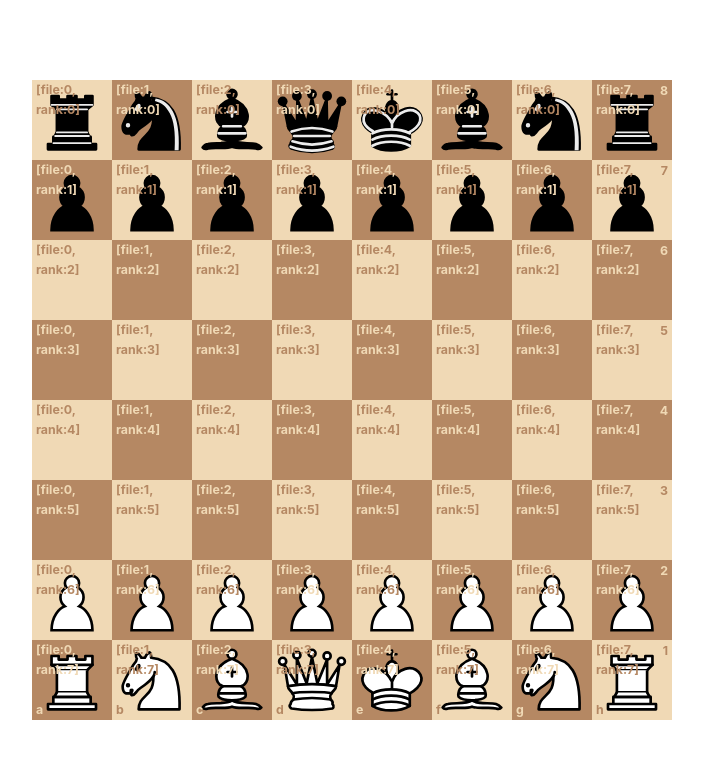
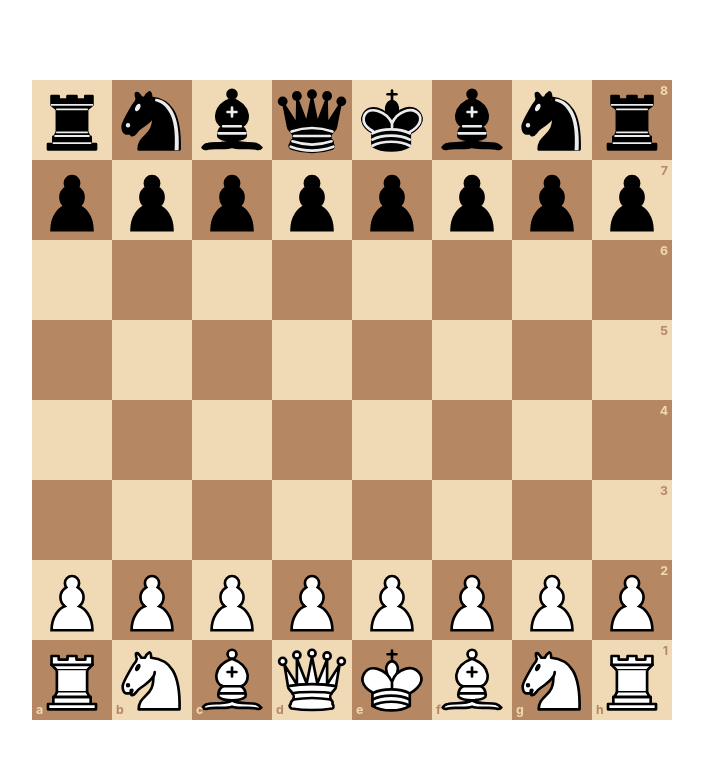
Before and after one commit to tobyjzstay/chess-react, a React (Create React App) app: page / in a window 1280 px wide. Shown: the top 758 px of the page, without its empty margins (288-991 px from the left). Built offline with nearby package versions, Linux system fonts and the light colour scheme.

Commit message:
Remove debug coords

```diff
--- a/src/Square.tsx
+++ b/src/Square.tsx
@@ -98,9 +98,9 @@ function Square({file, rank}: {file: number; rank: number}): JSX.Element {
     <SquareContext.Provider value={{file, rank}}>
       <div className={squareClassName} onClick={handleClick}>
         <div className={overlayClassName}>
-          <p className="coord debug">
+          {/* <p className="coord debug">
             {'[file:' + file + ', rank:' + rank + ']'}
-          </p>
+          </p> */}
           {ranks - 1 === rank && (
             <p className="coord file">
               {String.fromCharCode('a'.charCodeAt(0) + file)}
```
